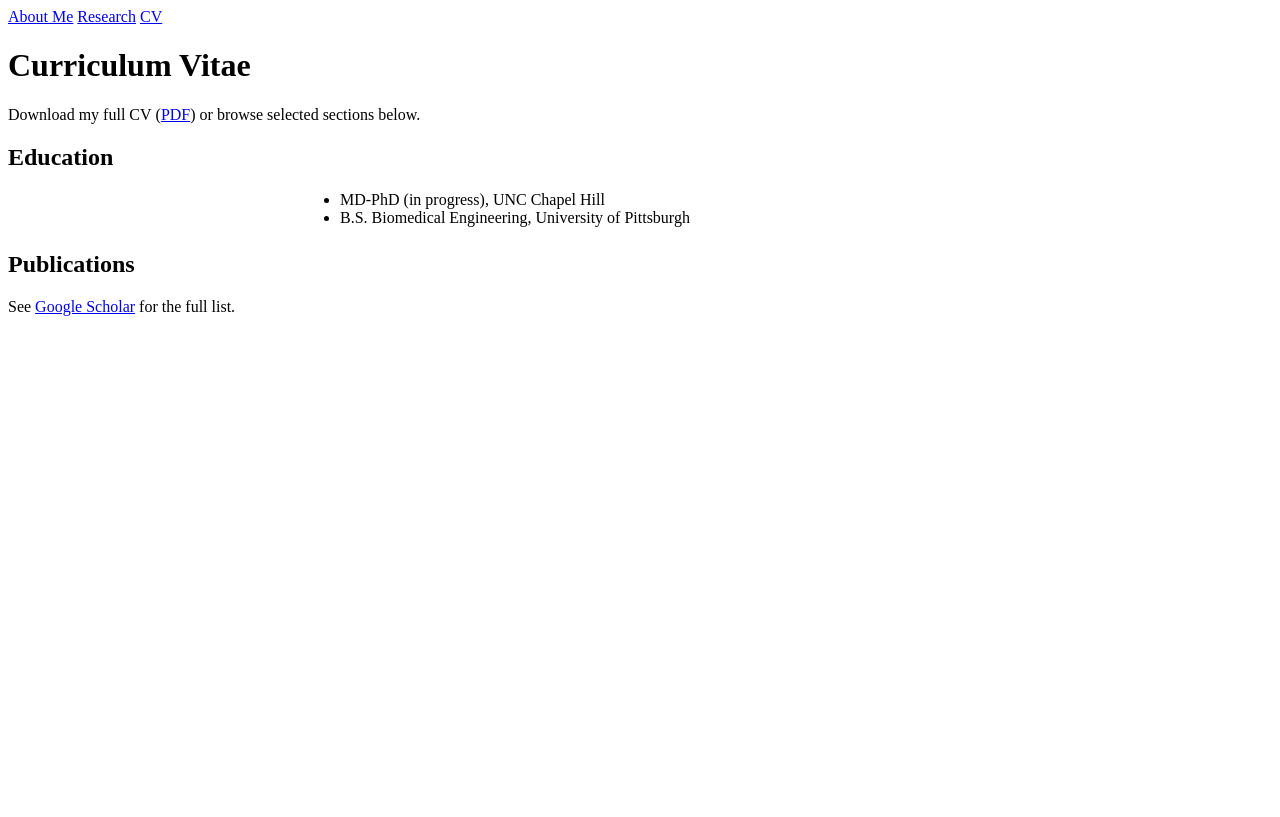
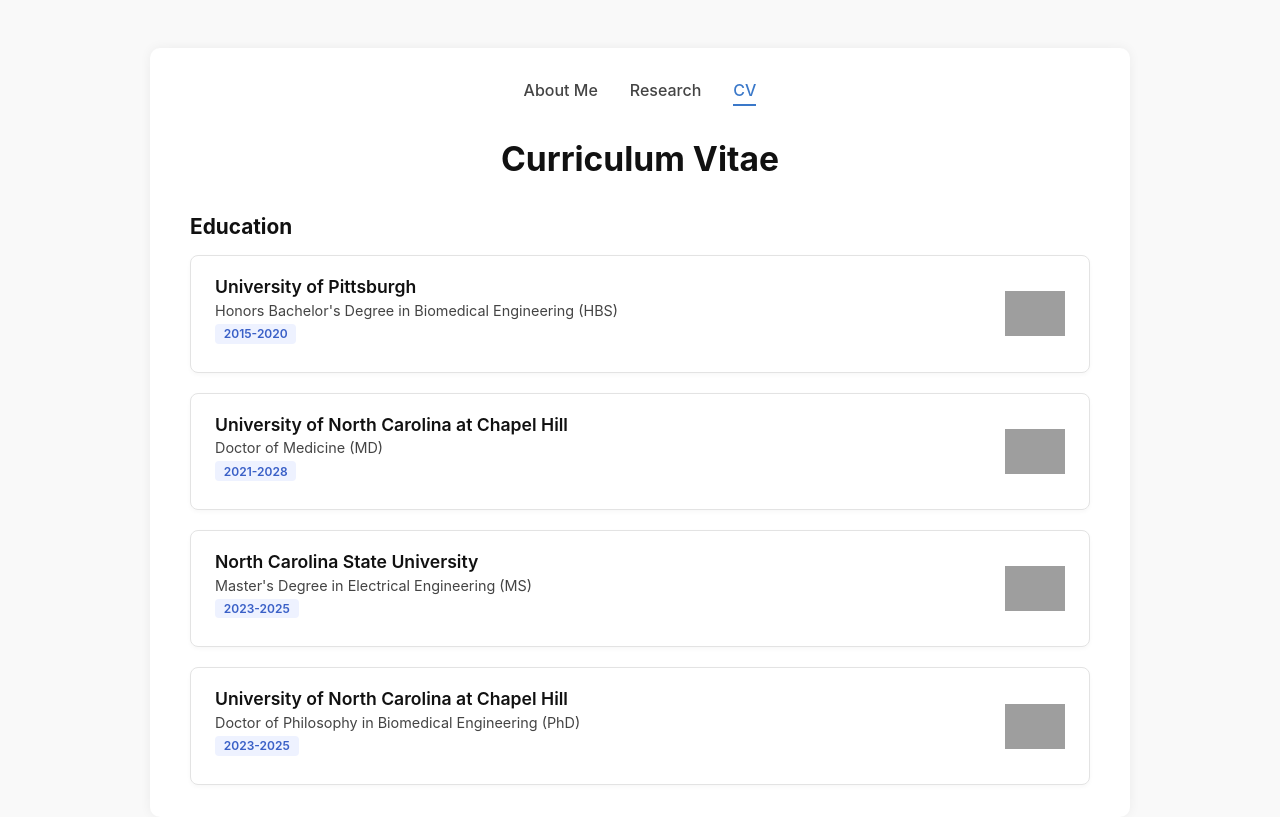
Before and after one commit to yshwetar/yousifshwetar.github.io, a plain HTML site: page cv.html in a window 1280 px wide. Drawn offline with Linux system fonts and the light colour scheme; grey boxes are pictures that could not be loaded.

Commit message:
Update cv.html

```diff
--- a/cv.html
+++ b/cv.html
@@ -4,11 +4,80 @@
   <meta charset="UTF-8" />
   <meta name="viewport" content="width=device-width, initial-scale=1.0" />
   <title>CV | Yousif Shwetar</title>
-  <!-- same CSS -->
-  <style>/* (same CSS as about.html) */</style>
+
+  <!-- —— shared styles (same palette / layout as research.html) —— -->
+  <style>
+    /* —— layout —— */
+    html,body{height:100%;margin:0;}
+    body{
+      font-family:-apple-system,BlinkMacSystemFont,"Segoe UI",Roboto,Helvetica,Arial,sans-serif;
+      background:#f9f9f9;color:#111;
+      display:flex;justify-content:center;align-items:flex-start;
+    }
+    .container{
+      max-width:900px;width:100%;margin:3rem 2rem;padding:2rem 2.5rem;
+      background:#fff;border-radius:10px;
+      box-shadow:0 0 12px rgba(0,0,0,.06);text-align:center;
+    }
+
+    /* —— navigation —— */
+    nav{display:flex;justify-content:center;gap:2rem;margin-bottom:2rem;flex-wrap:wrap;}
+    nav a{
+      color:#444;text-decoration:none;font-weight:500;padding-bottom:.25rem;
+      transition:color .2s;
+    }
+    nav a:hover{color:#2b5ea3;}
+    nav a.active{color:#3a78c9;border-bottom:2px solid #3a78c9;}
+
+    /* —— headings & text —— */
+    h1{font-size:2.1rem;margin:0 0 1.8rem;}
+    h2{font-size:1.3rem;margin:2.2rem 0 1rem;text-align:left;}
+    p,li{font-size:1rem;line-height:1.7;text-align:justify;}
+
+    /* —— content "cards" —— */
+    .item-list{display:flex;flex-direction:column;gap:1.25rem;}
+    .item-card{
+      text-align:left;padding:1.25rem 1.5rem;border:1px solid #e3e3e3;
+      border-radius:8px;box-shadow:0 2px 4px rgba(0,0,0,.03);
+      transition:transform .15s ease,box-shadow .15s ease;
+      display:flex;justify-content:space-between;align-items:center;
+      gap:1.5rem;
+    }
+    .item-card:hover{
+      transform:translateY(-3px);
+      box-shadow:0 4px 8px rgba(0,0,0,.08);
+    }
+    .item-content{flex:1;}
+    .item-title{font-weight:600;margin:0 0 .3rem;font-size:1.1rem;}
+    .item-meta{font-size:.9rem;color:#666;margin-bottom:.5rem;}
+    .item-details{font-size:.9rem;color:#444;margin-bottom:.3rem;}
+    .tag{display:inline-block;font-size:.75rem;font-weight:600;
+         background:#eef2ff;color:#3a60c7;padding:.15rem .55rem;
+         border-radius:4px;margin-right:.4rem;}
+    a{color:#3a78c9;text-decoration:none;}
+    a:hover{color:#2b5ea3;text-decoration:underline;}
+
+    /* —— school logos —— */
+    .school-logo{
+      width:60px;height:60px;object-fit:contain;
+      flex-shrink:0;
+    }
+
+    /* —— responsive —— */
+    @media (max-width: 600px) {
+      .item-card{
+        flex-direction:column;text-align:center;
+      }
+      .school-logo{
+        width:50px;height:50px;
+      }
+    }
+  </style>
 </head>
+
 <body>
   <main class="container">
+    <!-- nav bar -->
     <nav>
       <a href="about.html">About Me</a>
       <a href="research.html">Research</a>
@@ -17,22 +86,74 @@
 
     <h1>Curriculum Vitae</h1>
 
-    <p>
-      Download my full CV&nbsp;(<a href="files/Yousif_Shwetar_CV.pdf" target="_blank">PDF</a>)
-      or browse selected sections below.
-    </p>
+    <!-- ———  EDUCATION  ——— -->
+    <section>
+      <h2>Education</h2>
 
-    <!-- Example CV outline -->
-    <h2>Education</h2>
-    <ul style="text-align:left;max-width:640px;margin:0 auto 1.5rem;">
-      <li>MD-PhD (in progress), UNC Chapel Hill</li>
-      <li>B.S. Biomedical Engineering, University of Pittsburgh</li>
-    </ul>
+      <div class="item-list">
 
-    <h2>Publications</h2>
-    <p>See <a href="https://scholar.google.com/citations?user=Io2K8HoAAAAJ&hl=en" target="_blank">Google Scholar</a> for the full list.</p>
+        <!-- University of Pittsburgh -->
+        <article class="item-card">
+          <div class="item-content">
+            <div class="item-title">
+              University of Pittsburgh
+            </div>
+            <div class="item-details">
+              Honors Bachelor's Degree in Biomedical Engineering (HBS)
+            </div>
+            <div class="item-meta"><span class="tag">2015-2020</span></div>
+          </div>
+          <img src="https://upload.wikimedia.org/wikipedia/commons/thumb/f/fb/University_of_Pittsburgh_seal.svg/200px-University_of_Pittsburgh_seal.svg.png"
+               alt="University of Pittsburgh Logo" class="school-logo">
+        </article>
 
-    <!-- Add additional CV sections as needed -->
+        <!-- UNC Chapel Hill - MD -->
+        <article class="item-card">
+          <div class="item-content">
+            <div class="item-title">
+              University of North Carolina at Chapel Hill
+            </div>
+            <div class="item-details">
+              Doctor of Medicine (MD)
+            </div>
+            <div class="item-meta"><span class="tag">2021-2028</span></div>
+          </div>
+          <img src="https://upload.wikimedia.org/wikipedia/commons/thumb/8/8c/University_of_North_Carolina_at_Chapel_Hill_seal.svg/200px-University_of_North_Carolina_at_Chapel_Hill_seal.svg.png"
+               alt="UNC Chapel Hill Logo" class="school-logo">
+        </article>
+
+        <!-- NC State -->
+        <article class="item-card">
+          <div class="item-content">
+            <div class="item-title">
+              North Carolina State University
+            </div>
+            <div class="item-details">
+              Master's Degree in Electrical Engineering (MS)
+            </div>
+            <div class="item-meta"><span class="tag">2023-2025</span></div>
+          </div>
+          <img src="https://upload.wikimedia.org/wikipedia/commons/thumb/9/9e/NC_State_Wolfpack_logo.svg/200px-NC_State_Wolfpack_logo.svg.png"
+               alt="NC State Logo" class="school-logo">
+        </article>
+
+        <!-- UNC Chapel Hill - PhD -->
+        <article class="item-card">
+          <div class="item-content">
+            <div class="item-title">
+              University of North Carolina at Chapel Hill
+            </div>
+            <div class="item-details">
+              Doctor of Philosophy in Biomedical Engineering (PhD)
+            </div>
+            <div class="item-meta"><span class="tag">2023-2025</span></div>
+          </div>
+          <img src="https://upload.wikimedia.org/wikipedia/commons/thumb/8/8c/University_of_North_Carolina_at_Chapel_Hill_seal.svg/200px-University_of_North_Carolina_at_Chapel_Hill_seal.svg.png"
+               alt="UNC Chapel Hill Logo" class="school-logo">
+        </article>
+
+      </div>
+    </section>
 
   </main>
 </body>
```
